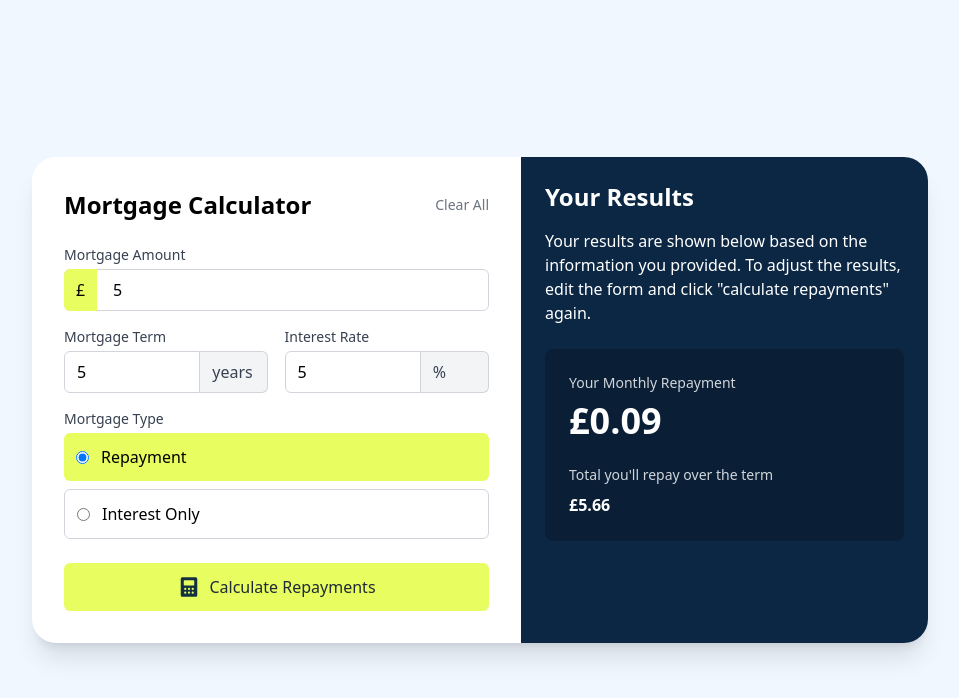
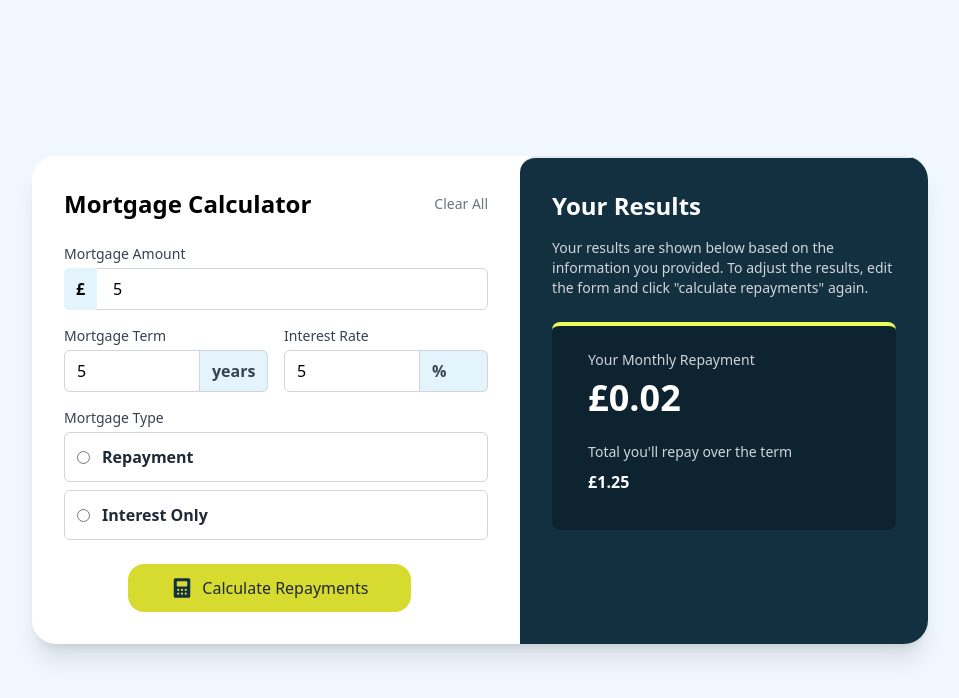
Before and after one commit to pratik-wadhai/mortgage-calculator, a React (Vite) app: page / in a window 1280 px wide. Both pictures are taken after typing "5", "5", "5" into the empty fields and a click on the button "Calculate Repayments". Shown: the top 698 px of the page, without its empty margins (160-1119 px from the left). Built offline with nearby package versions, Linux system fonts and the light colour scheme.

Commit message:
adding error states

```diff
--- a/index.html
+++ b/index.html
@@ -4,8 +4,8 @@
     <meta charset="UTF-8" />
     <link rel="icon" type="image/svg+xml" href="/vite.svg" />
     <meta name="viewport" content="width=device-width, initial-scale=1.0" />
-    <link rel="icon" href="favicon-32x32.png" />
-    <title>Vite + React</title>
+    <link rel="icon" href="icon-calculator.svg" />
+    <title>Mortgage Calculator</title>
   </head>
   <body>
     <div id="root"></div>
--- a/src/components/Calculator.jsx
+++ b/src/components/Calculator.jsx
@@ -4,24 +4,36 @@ const Calculator = ({ setResult }) => {
   const [mortgageAmount, setMortgageAmount] = useState("");
   const [mortgageTerm, setMortgageTerm] = useState("");
   const [interestRate, setInterestRate] = useState("");
-  const [mortgageType, setMortgageType] = useState("repayment");
+  const [mortgageType, setMortgageType] = useState("");
+  const [error, setError] = useState("");
 
   const handleCalculate = () => {
     // Implement calculation logic here
-    console.log("Calculate button pressed");
-    console.log("Mortgage Amount:", mortgageAmount);
-    console.log("Mortgage Term:", mortgageTerm);
-    console.log("Interest Rate:", interestRate);
-    console.log("Mortgage Type:", mortgageType);
 
     const amount = parseFloat(mortgageAmount);
     const term = parseInt(mortgageTerm);
     const rate = parseFloat(interestRate) / 100 / 12;
     const numberOfPayments = term * 12;
 
-    console.log("Parsed values:", { amount, term, rate, numberOfPayments });
+    let monthlyPayment, totalRepayment;
 
-    let monthlyPayment, totalRepayment;
+    // if (!mortgageAmount) {
+    //   setError("This field is required");
+    //   return;
+    // }
+    // if (!mortgageTerm) {
+    //   setError("This field is required");
+    //   return;
+    // }
+    // if (!interestRate) {
+    //   setError("This field is required");
+    //   return;
+    // }
+    // if (!mortgageType) {
+    //   setError("This field is required");
+    //   return;
+    // }
+    // setError("");
 
     if (mortgageType === "repayment") {
       monthlyPayment =
@@ -32,22 +44,27 @@ const Calculator = ({ setResult }) => {
       monthlyPayment = amount * rate;
       totalRepayment = monthlyPayment * numberOfPayments;
     }
-    console.log("Calculated values:", { monthlyPayment, totalRepayment });
+
     setResult({
-      monthlyPayment: monthlyPayment.toFixed(2),
-      totalRepayment: totalRepayment.toFixed(2),
-    });
-    console.log("Results set:", {
       monthlyPayment: monthlyPayment.toFixed(2),
       totalRepayment: totalRepayment.toFixed(2),
     });
   };
 
   return (
-    <div className="p-8 w-3/5">
+    <div className="p-8 w-3/5 ">
       <div className="flex justify-between items-center mb-6">
         <h2 className="text-2xl font-bold">Mortgage Calculator</h2>
-        <button className="text-sm text-gray-500 hover:text-gray-700">
+        <button
+          className="text-sm text-gray-500 hover:text-gray-700"
+          onClick={() => {
+            setMortgageAmount("");
+            setMortgageTerm("");
+            setInterestRate("");
+            setMortgageType("repayment");
+            setResult(null);
+          }}
+        >
           Clear All
         </button>
       </div>
@@ -58,18 +75,21 @@ const Calculator = ({ setResult }) => {
             Mortgage Amount
           </label>
           <div className="relative">
-            <span className="absolute inset-y-0 left-0 flex items-center pl-3 pointer-events-none bg-[#e8fd5f] rounded-l-md px-3">
+            <span className="absolute font-semibold inset-y-0 left-0 flex items-center  pl-3 pointer-events-none bg-[#e3f4fc] rounded-l-md px-3">
               £
             </span>
             <input
               type="number"
               value={mortgageAmount}
               onChange={(e) => setMortgageAmount(e.target.value)}
-              className="pl-12 pr-4 py-2 w-full border border-gray-300 rounded-md focus:ring-2 focus:ring-[#e8fd5f] focus:border-transparent"
+              className="pl-12 pr-4 py-2 w-full border border-gray-300 rounded-md "
               placeholder="Enter amount"
             />
           </div>
         </div>
+        {error && (
+          <div className="mt-2 text-red-600 text-left font-small">{error}</div>
+        )}
 
         <div className="flex space-x-4">
           <div className="w-1/2">
@@ -81,15 +101,20 @@ const Calculator = ({ setResult }) => {
                 type="number"
                 value={mortgageTerm}
                 onChange={(e) => setMortgageTerm(e.target.value)}
-                className="w-2/3 border border-gray-300 rounded-l-md px-3 py-2 focus:ring-2 focus:ring-[#e8fd5f] focus:border-transparent"
+                className="w-2/3 border border-gray-300 rounded-l-md px-3 py-2 focus:border-transparent  focus:ring-0"
               />
               <span
-                className="w-1/3 inline-flex items-center px-3 bg-gray-100 text-gray-700 border border-l-0
-               border-gray-300 rounded-r-md"
+                className="w-1/3 inline-flex items-center px-3 bg-[#e3f4fc] text-gray-700 border border-l-0
+               border-gray-300 rounded-r-md font-semibold"
               >
                 years
               </span>
             </div>
+            {!mortgageTerm && (
+              <div className="mt-2 text-red-600 text-left font-small">
+                This field is required
+              </div>
+            )}
           </div>
           <div className="w-1/2">
             <label className="block text-sm font-medium text-gray-700 mb-1">
@@ -102,10 +127,18 @@ const Calculator = ({ setResult }) => {
                 onChange={(e) => setInterestRate(e.target.value)}
                 className="w-2/3 border border-gray-300 rounded-l-md px-3 py-2 focus:ring-2 focus:ring-[#e8fd5f] focus:border-transparent"
               />
-              <span className="w-1/3 inline-flex items-center px-3 bg-gray-100 text-gray-700 border border-l-0 border-gray-300 rounded-r-md">
+              <span
+                className="w-1/3 inline-flex items-center px-3 bg-[#e3f4fc] text-gray-700 border border-l-0
+               border-gray-300 rounded-r-md font-semibold"
+              >
                 %
               </span>
             </div>
+            {error && (
+              <div className="mt-2 text-red-600 text-left font-small">
+                {error}
+              </div>
+            )}
           </div>
         </div>
 
@@ -114,31 +147,46 @@ const Calculator = ({ setResult }) => {
             Mortgage Type
           </label>
           <div className="space-y-2">
-            <label className="flex items-center space-x-3 p-3 bg-[#e8fd5f] rounded-md cursor-pointer">
+            <label
+              className={`flex items-center space-x-3 p-3 ${
+                mortgageType === "repayment"
+                  ? "bg-[#d7da2f]"
+                  : "bg-white border border-gray-300 hover:border-[#d7da2f]"
+              } rounded-md cursor-pointer`}
+            >
               <input
                 type="radio"
                 value="repayment"
                 checked={mortgageType === "repayment"}
                 onChange={() => setMortgageType("repayment")}
-                className="form-radio text-[#e8fd5f] focus:ring-[#e8fd5f]"
+                className="form-radio  focus:ring-[#e8fd5f]"
               />
-              <span>Repayment</span>
+              <span className="text-gray-800 font-semibold">Repayment</span>
             </label>
-            <label className="flex items-center space-x-3 p-3 border border-gray-300 rounded-md cursor-pointer">
+            <label
+              className={`flex items-center space-x-3 p-3 ${
+                mortgageType === "interestOnly"
+                  ? "bg-[#d7da2f]"
+                  : "bg-white border border-gray-300 hover:border-[#d7da2f]"
+              } rounded-md cursor-pointer`}
+            >
               <input
                 type="radio"
                 value="interestOnly"
                 checked={mortgageType === "interestOnly"}
                 onChange={() => setMortgageType("interestOnly")}
-                className="form-radio text-[#e8fd5f] focus:ring-[#e8fd5f]"
+                className="form-radio focus:ring-[#e8fd5f] "
               />
-              <span>Interest Only</span>
+              <span className="text-gray-800 font-semibold">Interest Only</span>
             </label>
           </div>
         </div>
       </div>
+      {error && (
+        <div className="mt-2 text-red-600 text-left font-small">{error}</div>
+      )}
 
-      <div className="flex justify-center items-center w-full  text-gray-800 mt-6 py-3 rounded-md font-medium bg-[#e8fd5f] hover:bg-[#d3e854] transition duration-300 ">
+      <div className="flex justify-center items-center w-4/6 mx-16  text-gray-800 mt-6 py-3 rounded-2xl font-medium bg-[#d7da2f] hover:bg-[#afb21f] transition duration-300 ">
         <svg
           xmlns="http://www.w3.org/2000/svg"
           width="24"
--- a/src/components/Result.jsx
+++ b/src/components/Result.jsx
@@ -1,10 +1,9 @@
 import React from "react";
 
 const Result = ({ result }) => {
-  console.log("Result component received:", result);
   if (!result) {
     return (
-      <div className="bg-[#0c2744] text-white p-8 w-3/5 flex flex-col justify-center items-center">
+      <div className="bg-[#133041] text-white p-8 w-3/5 flex flex-col justify-center items-center">
         <div className="mb-8">
           <svg
             xmlns="http://www.w3.org/2000/svg"
@@ -205,14 +204,14 @@ const Result = ({ result }) => {
   }
 
   return (
-    <div className="w-1/2 bg-[#0c2744] text-white p-6 rounded-r-2xl">
+    <div className="w-1/2 bg-[#133041] text-white p-8 border-t-2 rounded-t-2xl">
       <h2 className="text-2xl font-bold mb-4">Your Results</h2>
-      <p className=" text-smtext-gray-300 mb-6">
+      <p className=" text-sm text-gray-300 mb-6">
         Your results are shown below based on the information you provided. To
         adjust the results, edit the form and click "calculate repayments"
         again.
       </p>
-      <div className="bg-[#0a1f35] p-6 rounded-lg">
+      <div className="bg-[#0d2330] p-9 rounded-lg pt-6 border-t-4 border-[#e8fd5f]">
         <h3 className="text-sm font-medium text-gray-300 mb-2">
           Your Monthly Repayment
         </h3>
```
